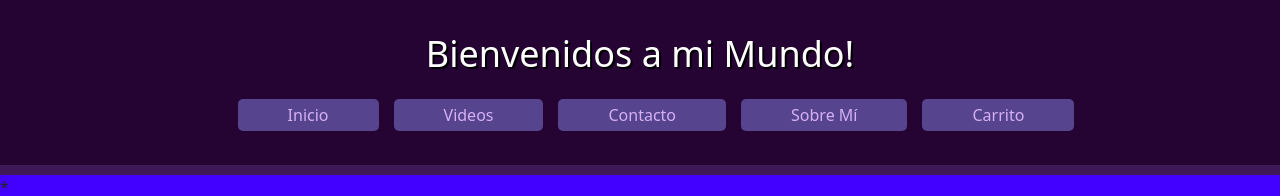
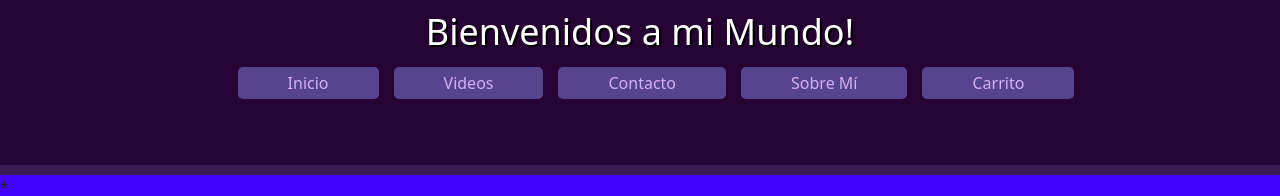
Before and after one commit to ulaiseees/HTML-CoderHouse-Ulises_Borda, a website: page index.html in a window 1280 px wide. Shown: the top 196 px of the page. Drawn offline with nearby package versions, Linux system fonts and the light colour scheme; files that its build step writes are made by us from their sources.

Commit message:
Segunda Pre-Entrega Coder House Ulises Borda

```diff
--- a/scss/layout/_main-videos.scss
+++ b/scss/layout/_main-videos.scss
@@ -1,38 +1,3 @@
-
-.header{
-    background-color: $bg-header;
-    color: $color-principal;
-    width: 100%;
-    height: 10.9375rem;
-    border-bottom: $separadores .625rem solid;
-    @include flex (column, nowrap, center, center, .625rem);
-
-a{
-    border: 2px;
-    border-radius: 5px;
-    text-decoration: none;
-    h1{
-        padding-top: .625rem;
-        padding-bottom: .625rem;
-        text-align: center;
-        justify-content: center;
-        color: $color-principal;
-        text-shadow: $color-terciario .125rem .125rem;
-        font-size: map-get($font-size , xxl );
-    }
-}
-}
-
-.barra-navegacion{
-    a{
-        background-color: #57448F;
-        padding: 5px 50px 5px 50px;
-    }
-
-}
-
-
-
 
 .videos{
     @include flex (row, nowrap, center, center, 5px)
--- a/scss/layout/media/_media320.scss
+++ b/scss/layout/media/_media320.scss
@@ -94,7 +94,6 @@
             width: 100%;
             height: 14.0625rem;
             border-bottom: $separadores .75rem solid;
-
         a{
             border: .0625rem;
             border-radius: .125rem;
```
Also changed, not shown: pages/videos.html (+20 -0 lines).
